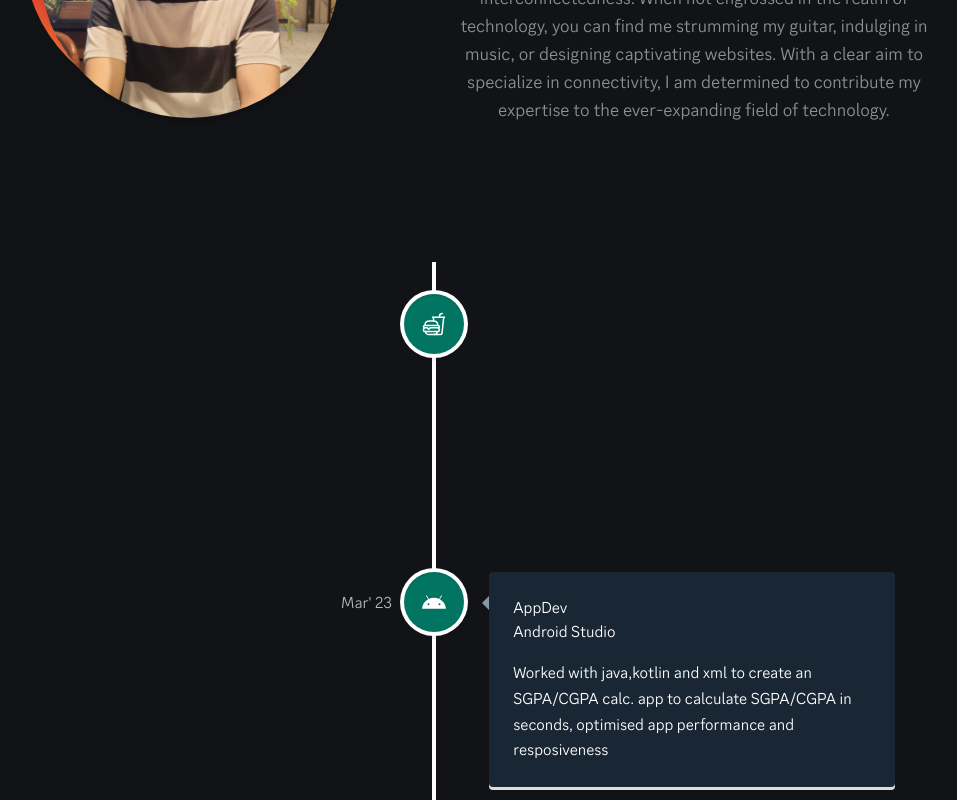
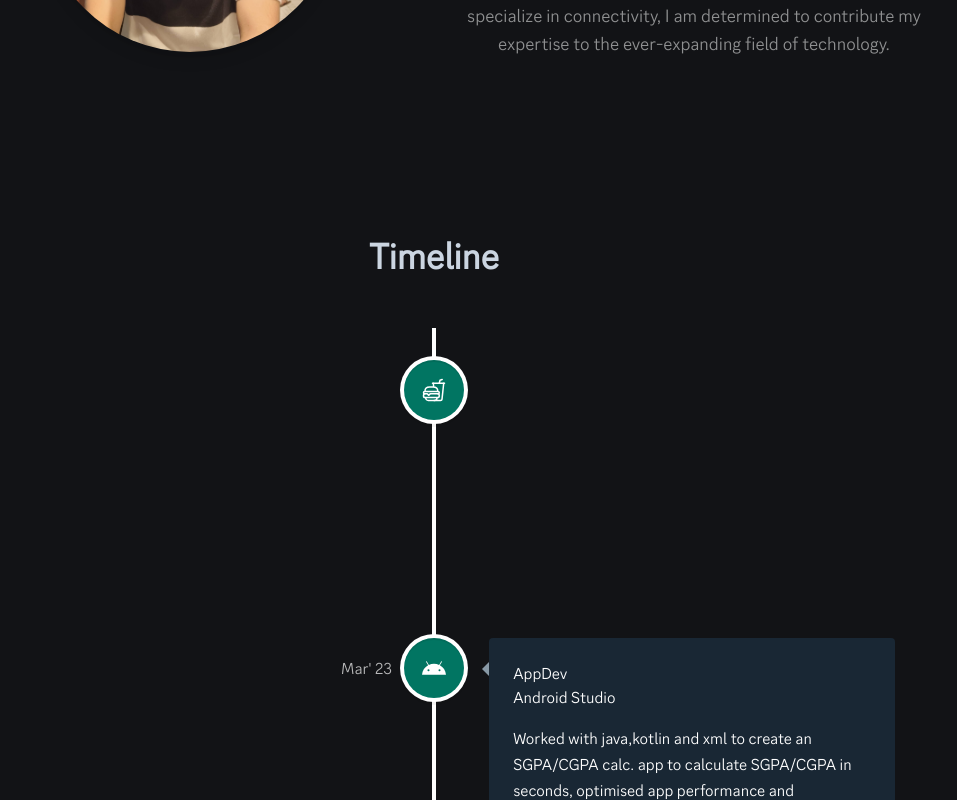
Before and after one commit to aaayushh7/myPortfolio, a React (Create React App) app: page / in a window 1280 px wide. Shown: the part 1276-2076 px from the top of the page, without its empty margins (206-1163 px from the left). Built offline with nearby package versions, Linux system fonts and the light colour scheme.

Commit message:
time line

```diff
--- a/src/App.js
+++ b/src/App.js
@@ -3,9 +3,6 @@ import { IoLogoGithub, IoLogoLinkedin, IoAtCircleOutline } from 'react-icons/io5
 import 'react-vertical-timeline-component/style.min.css';
 import { AnimatePresence, motion } from 'framer-motion';
 import 'swiper/css';
-// Import Swiper styles
-
-
 import Project from './proect';
 import About from './about';
 import Navbar from './Navbar';
--- a/src/Navbar.js
+++ b/src/Navbar.js
@@ -17,7 +17,7 @@ const Navbar = () => {
     };
     return (
         <AnimatePresence>
-            <nav className='w-full px-6 z-50 sticky inset-x-0  top-2 flex justify-center items-center'>
+            <nav className='w-full px-6 z-50 fixed inset-x-0  top-2 flex justify-center items-center'>
                 <div className='w-full p-4 md:w-880 bg-navBar rounded-2xl flex items-center'>
                     <p className='text-lg text-slate-200 cursor-pointer'><b>Ayush Tiwari</b></p>
                     <div className='hidden md:flex items-center gap-9 ml-12 flex-1'>
--- a/src/about.js
+++ b/src/about.js
@@ -2,8 +2,10 @@ import ayush from './Images/Ayush.jpg';
 
 const About = () => {
     return (
+
         <section className='w-full grid grid-cols-1 pt-7 md:grid-cols-2 gap-4 my-24' id='about'>
-        {/* Image box */}
+       {/* Image box */}
+
         <div className='w-full h-440 pb-6 pt-11 flex items-center justify-center'>
           <div className='w-200 h-200 md:h-300 md:w-300 bg-gradient-to-b from-fuchsia-500 via-red-600 to-orange-400 rounded-full relative'>
             <img
--- a/src/time.js
+++ b/src/time.js
@@ -3,7 +3,10 @@ import { Experience } from './data';
 
 const time = () => {
   return (
-<section className='w-full flex items-center justify-center pt-10' id='timeline'>
+    <section className='w-full flex items-center justify-center pt-10 flex-col' id='timeline'>
+      <p className="w-full text-4xl text-center text-slate-300 font-bold pt-5 capitalize my-20 flex justify-center items-center pb-8">
+        <b>Timeline</b>
+      </p>
       <VerticalTimeline>
         {
           Experience && Experience.map(n => (
```
Lines whose indentation alone changed are shown as unchanged.
